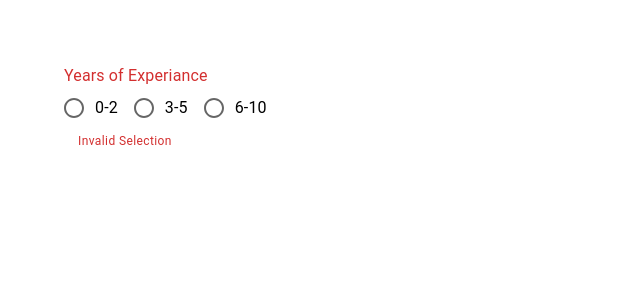
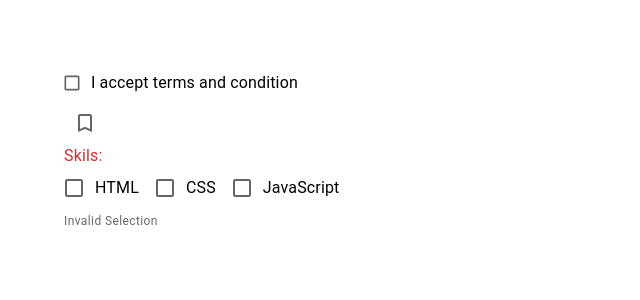
Before and after one commit to kamlesh-simbanic/react-mui-demo, a React (Create React App) app: page / in a window 1280 px wide. Shown: the top 300 px of the page, without its empty margins (0-640 px from the left). Built offline with nearby package versions, Linux system fonts and the light colour scheme.

Commit message:
check box added

```diff
--- a/src/App.tsx
+++ b/src/App.tsx
@@ -1,6 +1,7 @@
 import React from "react";
 import "./App.css";
-import { MuiRadioButton } from "./components/MuiRadioButton";
+import { MuiCheckbox } from "./components/MuiCheckbox";
+// import { MuiRadioButton } from "./components/MuiRadioButton";
 // import { MuiSelect } from "./components/MuiSelect";
 // import { MuiButton } from "./components/MuiButton";
 // import { MuiTypography } from "./components/MuiTypography";
@@ -13,8 +14,9 @@ function App() {
       <MuiButton /> */}
       {/* <MuiTextField /> */}
       {/* <MuiSelect /> */}
+      {/* <MuiRadioButton /> */}
 
-      <MuiRadioButton />
+      <MuiCheckbox />
     </div>
   );
 }
--- /dev/null
+++ b/src/components/MuiCheckbox.tsx
@@ -0,0 +1,106 @@
+import {
+  Box,
+  Checkbox,
+  FormControlLabel,
+  FormControl,
+  FormLabel,
+  FormGroup,
+  FormHelperText,
+} from "@mui/material";
+import React, { useState } from "react";
+
+import BookmarkBorderIcon from "@mui/icons-material/BookmarkBorder";
+import Bookmark from "@mui/icons-material/Bookmark";
+
+export const MuiCheckbox = () => {
+  const [acceptTnC, setAcceptTnC] = useState(false);
+  const [skills, setSkills] = useState<string[]>([]);
+
+  console.log({ acceptTnC });
+
+  console.log({ skills });
+
+  const handleChange = (event: React.ChangeEvent<HTMLInputElement>) => {
+    setAcceptTnC(event.target.checked);
+  };
+
+  const skillChange = (event: React.ChangeEvent<HTMLInputElement>) => {
+    const newskill = event.target.value;
+    if (!skillSelected(event.target.value)) {
+      setSkills([...skills, newskill]);
+    } else {
+      setSkills(skills.filter((skill, index) => skill !== newskill));
+    }
+  };
+
+  const skillSelected = (skill: string) => {
+    const index = skills.indexOf(skill);
+    return index < 0 ? false : true;
+  };
+
+  return (
+    <Box>
+      <Box>
+        <FormControlLabel
+          label="I accept terms and condition"
+          control={
+            <Checkbox
+              size="small"
+              color="secondary"
+              checked={acceptTnC}
+              onChange={handleChange}
+            />
+          }
+        />
+      </Box>
+
+      <Box>
+        <Checkbox
+          icon={<BookmarkBorderIcon />}
+          checkedIcon={<Bookmark />}
+          checked={acceptTnC}
+          onChange={handleChange}
+        />
+      </Box>
+
+      <Box>
+        <FormControl error={skills.length == 0}>
+          <FormLabel>Skils:</FormLabel>
+          <FormGroup row>
+            <FormControlLabel
+              label="HTML"
+              value={"html"}
+              control={
+                <Checkbox
+                  checked={skillSelected("html")}
+                  onChange={skillChange}
+                />
+              }
+            />
+            <FormControlLabel
+              label="CSS"
+              value={"css"}
+              control={
+                <Checkbox
+                  checked={skillSelected("css")}
+                  onChange={skillChange}
+                />
+              }
+            />
+            <FormControlLabel
+              label="JavaScript"
+              value={"javascript"}
+              control={
+                <Checkbox
+                  checked={skillSelected("javascript")}
+                  onChange={skillChange}
+                />
+              }
+            />
+          </FormGroup>
+        </FormControl>
+        <FormHelperText>Invalid Selection</FormHelperText>
+      </Box>
+    </Box>
+  );
+};
```
